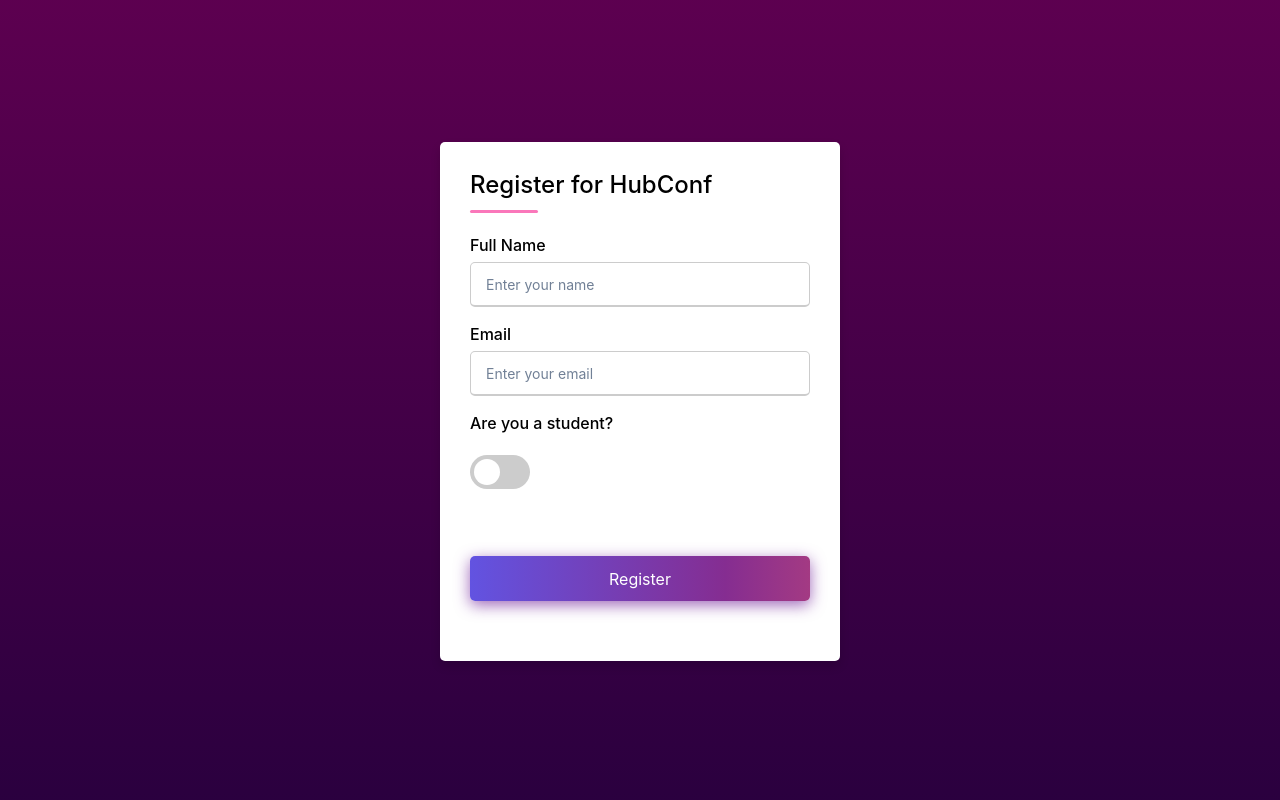
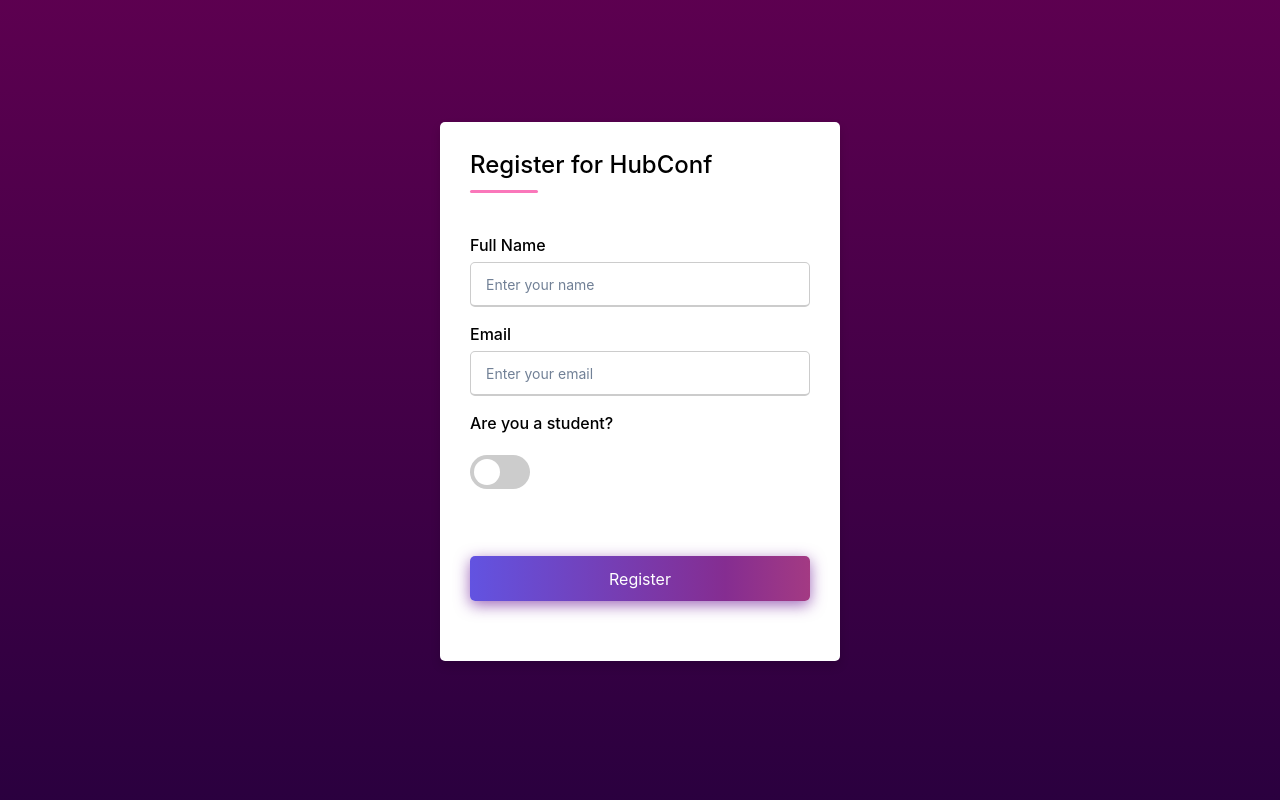
Before and after one commit to AUBGTheHUB/hub-conf-signup, a React (Create React App) app in the folder packages/web/: page / in a window 1280 px wide. Shown: the part 1560-2360 px from the top of the page. Built offline with nearby package versions, Linux system fonts and the light colour scheme.

Commit message:
#32 fixed margin values

```diff
--- a/packages/web/src/style.css
+++ b/packages/web/src/style.css
@@ -135,7 +135,7 @@
     margin-top: 75px;
 }
 .Reg .content{
-  margin-top: 140px;
+  margin-top: 120px;
 }
 /*png "line"*/
 .Event .motherboard,
@@ -230,7 +230,7 @@
     display: flex;
     flex-wrap: wrap;
     justify-content: space-between;
-    margin: 20px 0 12px 0;
+    margin: 40px 0 12px 0;
     color: black;
   }
   form .user-details .input-box {
```
